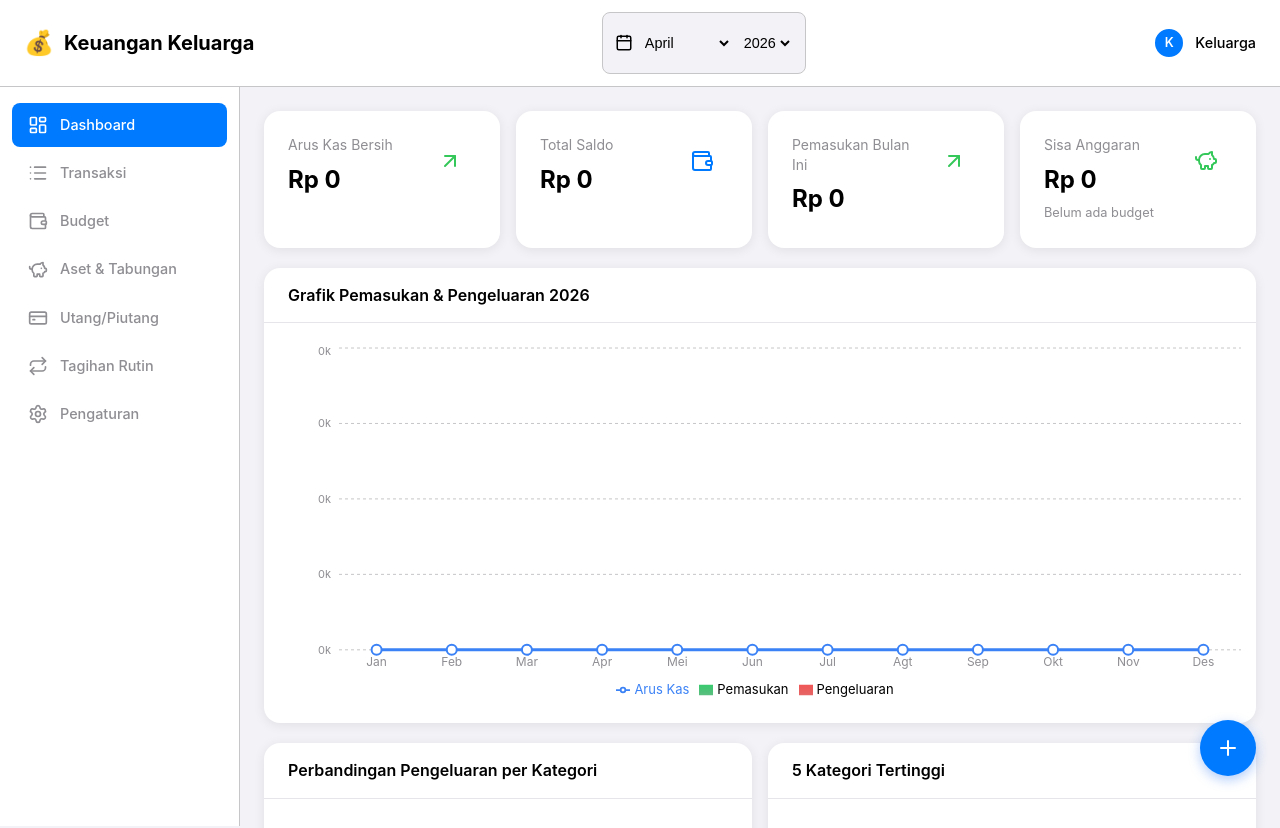
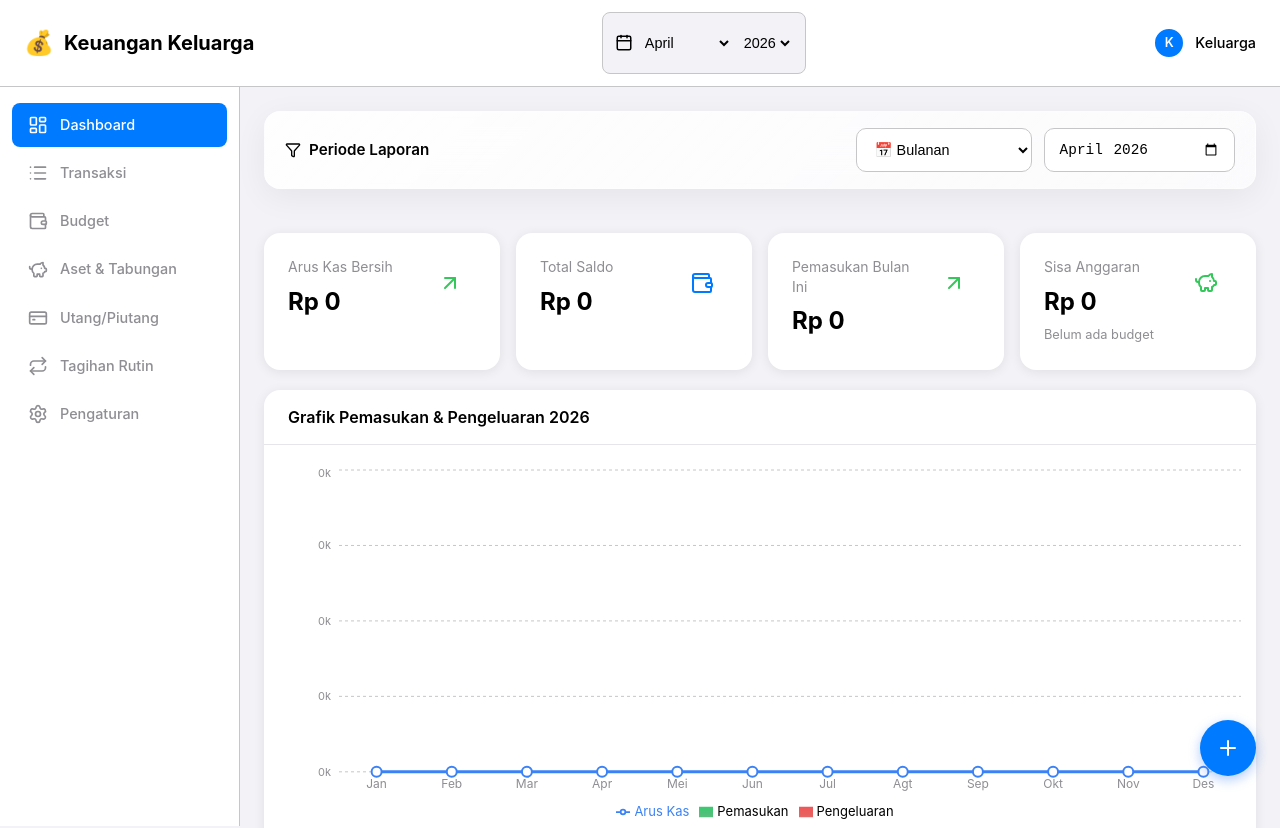
Before and after one commit to QABroadFar/QABroadFar, a React (Vite) app in the folder keuangan-keluarga/: page / in a window 1280 px wide. Shown: the top 828 px of the page. Built offline with nearby package versions, Linux system fonts and the light colour scheme.

Commit message:
modified:   keuangan-keluarga/src/pages/Dashboard.css 	modified:   keuangan-keluarga/src/pages/Dashboard.jsx

```diff
--- a/keuangan-keluarga/src/pages/Dashboard.css
+++ b/keuangan-keluarga/src/pages/Dashboard.css
@@ -387,3 +387,95 @@
     grid-template-columns: repeat(2, 1fr);
   }
 }
+
+/* Modern Date Filter Bar */
+.date-filter-bar {
+  display: flex;
+  align-items: center;
+  justify-content: space-between;
+  background: linear-gradient(135deg, rgba(255,255,255,0.9) 0%, rgba(255,255,255,0.7) 100%);
+  backdrop-filter: blur(20px);
+  -webkit-backdrop-filter: blur(20px);
+  border: 1px solid rgba(255,255,255,0.3);
+  border-radius: 16px;
+  padding: 16px 20px;
+  margin-bottom: 24px;
+  box-shadow: 0 8px 32px rgba(0,0,0,0.06);
+  transition: all 0.3s ease;
+}
+
+.date-filter-bar:hover {
+  box-shadow: 0 12px 40px rgba(0,0,0,0.08);
+  transform: translateY(-1px);
+}
+
+.filter-left {
+  display: flex;
+  align-items: center;
+  gap: 12px;
+}
+
+.filter-label {
+  display: flex;
+  align-items: center;
+  gap: 8px;
+  font-weight: 600;
+  font-size: 0.95rem;
+  color: var(--text);
+}
+
+.filter-controls {
+  display: flex;
+  align-items: center;
+  gap: 12px;
+  flex-wrap: wrap;
+}
+
+.filter-separator {
+  color: var(--text-secondary);
+  font-size: 0.875rem;
+  padding: 0 4px;
+}
+
+.modern-select,
+.modern-input {
+  padding: 10px 14px;
+  border: 1px solid var(--border);
+  border-radius: 10px;
+  background: var(--card-bg);
+  font-size: 0.9rem;
+  color: var(--text);
+  min-width: 140px;
+  transition: all 0.2s ease;
+  cursor: pointer;
+}
+
+.modern-select:hover,
+.modern-input:hover {
+  border-color: var(--primary);
+}
+
+.modern-select:focus,
+.modern-input:focus {
+  outline: none;
+  border-color: var(--primary);
+  box-shadow: 0 0 0 3px rgba(59, 130, 246, 0.1);
+}
+
+@media (max-width: 768px) {
+  .date-filter-bar {
+    flex-direction: column;
+    gap: 16px;
+    align-items: flex-start;
+  }
+
+  .filter-controls {
+    width: 100%;
+  }
+
+  .modern-select,
+  .modern-input {
+    flex: 1;
+    min-width: auto;
+  }
+}
--- a/keuangan-keluarga/src/pages/Dashboard.jsx
+++ b/keuangan-keluarga/src/pages/Dashboard.jsx
@@ -282,6 +282,40 @@ export default function Dashboard() {
 
   return (
     <div className="dashboard">
+      {/* Modern Date Filter Bar */}
+      <div className="date-filter-bar">
+        <div className="filter-left">
+          <span className="filter-label"><Filter size={16} /> Periode Laporan</span>
+        </div>
+        <div className="filter-controls">
+          <select
+            value={dateMode}
+            onChange={e => setDateMode(e.target.value)}
+            className="modern-select"
+          >
+            <option value="month">📅 Bulanan</option>
+            <option value="custom">📆 Custom Tanggal</option>
+          </select>
+
+          {dateMode === 'month' && (
+            <input
+              type="month"
+              value={selectedMonth}
+              onChange={e => setSelectedMonth(e.target.value)}
+              className="modern-input"
+            />
+          )}
+
+          {dateMode === 'custom' && (
+            <>
+              <input type="date" value={reportDateRange.from} onChange={e => setReportDateRange(prev => ({ ...prev, from: e.target.value }))} className="modern-input" />
+              <span className="filter-separator">sampai</span>
+              <input type="date" value={reportDateRange.to} onChange={e => setReportDateRange(prev => ({ ...prev, to: e.target.value }))} className="modern-input" />
+            </>
+          )}
+        </div>
+      </div>
+
       {/* ====== STAT CARDS ====== */}
       <div className="dashboard-stats">
         <StatCard title="Arus Kas Bersih" value={formatCurrency(netCashFlow)} icon={netCashFlow >= 0 ? ArrowUpRight : ArrowDownLeft} color={netCashFlow >= 0 ? 'var(--success)' : 'var(--danger)'} />
```
